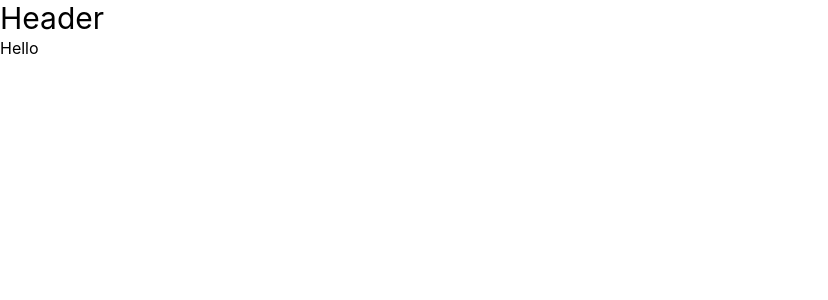
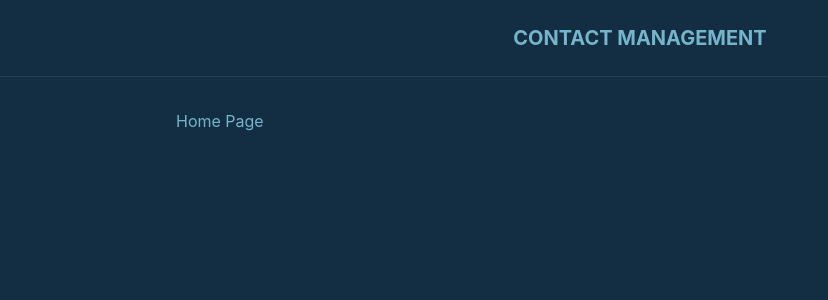
Before and after one commit to business-helper/contacts-server, a React (Create React App) app: page / in a window 1280 px wide. Shown: the top 300 px of the page, without its empty margins (0-828 px from the left). Built offline with nearby package versions, Linux system fonts and the light colour scheme.

Commit message:
added default layout;

```diff
--- a/package.json
+++ b/package.json
@@ -10,8 +10,10 @@
     "@types/node": "^16.11.26",
     "@types/react": "^17.0.41",
     "@types/react-dom": "^17.0.14",
+    "classnames": "^2.3.1",
     "react": "^17.0.2",
     "react-dom": "^17.0.2",
+    "react-router-dom": "^6.2.2",
     "react-scripts": "5.0.0",
     "sass": "^1.49.9",
     "typescript": "^4.6.2",
--- a/src/App.tsx
+++ b/src/App.tsx
@@ -1,13 +1,18 @@
 import React from 'react';
+import { Routes, Route, BrowserRouter } from 'react-router-dom';
 
-import { Header } from './compoments/Header';
+import { DefaultLayout } from './layouts/DefaultLayout';
+import { HomePage } from './pages/Home';
 
-function App() {
+const App: React.FC = () => {
   return (
-    <div className="App">
-      <Header />
-        Hello
-    </div>
+    <BrowserRouter>
+      <DefaultLayout>
+        <Routes>
+          <Route path="/" element={<HomePage />} />
+        </Routes>
+      </DefaultLayout>
+    </BrowserRouter>
   );
 }
 
--- a/src/compoments/Header/index.tsx
+++ b/src/compoments/Header/index.tsx
@@ -1,7 +1,9 @@
 import React from 'react';
 
-export const Header = () => {
+export const Header: React.FC = () => {
   return (
-    <header className="text-3xl">Header</header>
+    <header className="items-center px-8 py-6 border-b border-solid border-primary-light">
+      <h3 className="text-xl text-center font-bold uppercase">Contact Management</h3>
+    </header>
   )
 }
--- a/src/index.tsx
+++ b/src/index.tsx
@@ -1,6 +1,6 @@
 import React from 'react';
 import ReactDOM from 'react-dom';
-import './index.scss';
+import './styles/index.scss';
 import App from './App';
 import reportWebVitals from './reportWebVitals';
 
--- /dev/null
+++ b/src/layouts/DefaultLayout/index.module.scss
@@ -0,0 +1,4 @@
+.container {
+  @apply w-full bg-primary text-light;
+  min-height: 100vh;
+}
--- /dev/null
+++ b/src/layouts/DefaultLayout/index.tsx
@@ -0,0 +1,16 @@
+import React from 'react';
+
+import { Header } from '../../compoments/Header';
+import styles from './index.module.scss';
+
+export const DefaultLayout: React.FC = ({ children }) => {
+
+  return (
+    <div className={styles.container}>
+      <Header />
+      <div className="max-w-5xl mx-auto px-12 py-8">
+        {children}
+      </div>
+    </div>
+  )
+}
--- /dev/null
+++ b/src/pages/Home/index.tsx
@@ -0,0 +1,5 @@
+import React from 'react';
+
+export const HomePage: React.FC = () => {
+  return (<div>Home Page</div>)
+}
--- a/tailwind.config.js
+++ b/tailwind.config.js
@@ -1,9 +1,14 @@
 module.exports = {
-  content: [
-    "./src/**/*.{js,jsx,ts,tsx}",
-  ],
+  content: ["./src/**/*.{js,jsx,ts,tsx}"],
   theme: {
-    extend: {},
+    extend: {
+      colors: {
+        primary: "#132D43",
+        "primary-light": "#233D53",
+        light: "#75B5CB",
+        "light-1": "#439DD1",
+      },
+    },
   },
   plugins: [],
-}
+};
```
Also changed, not shown: src/styles/index.scss (renamed from src/index.scss), 1 other file (tests, documents, lock files or other folders).
